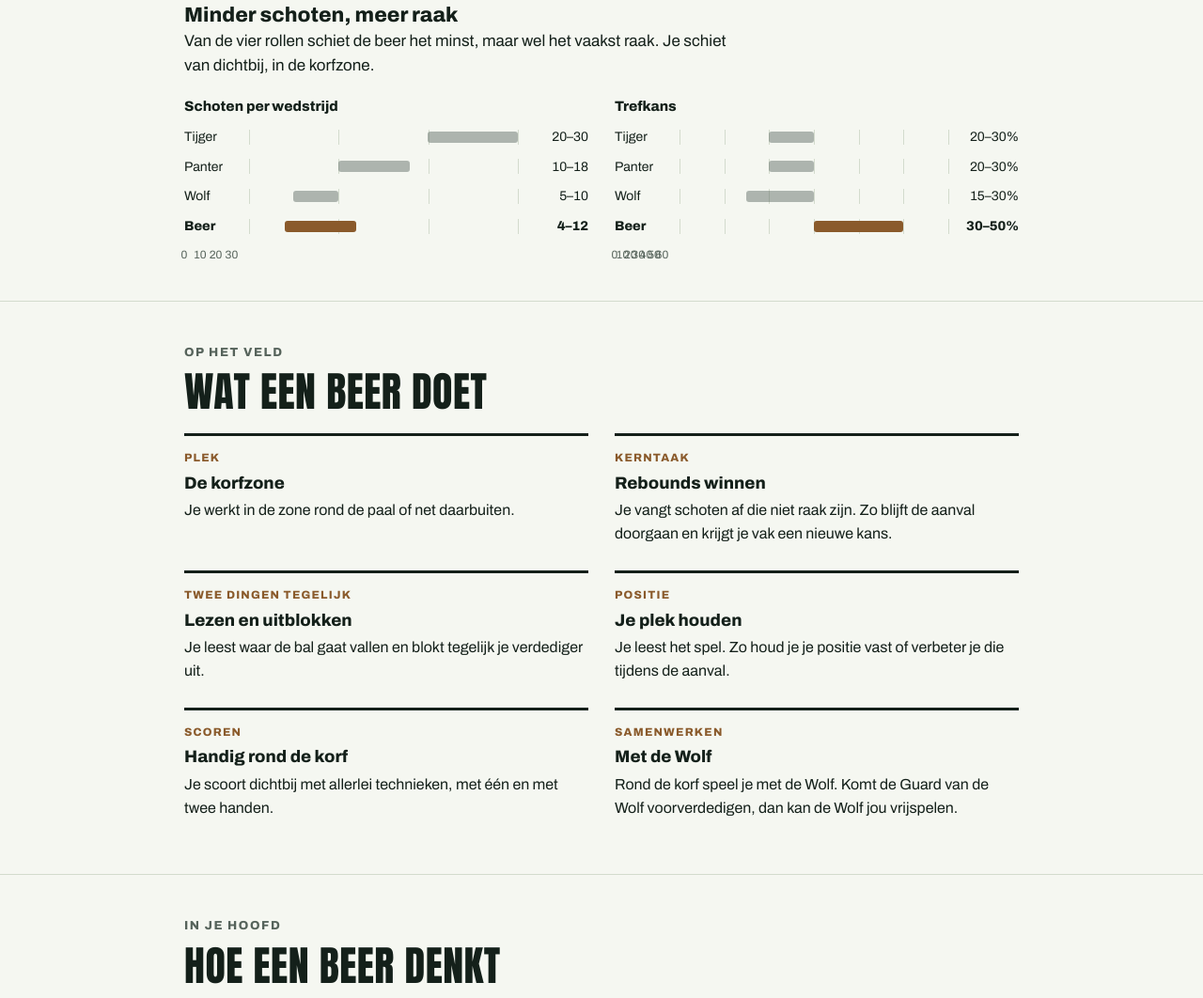
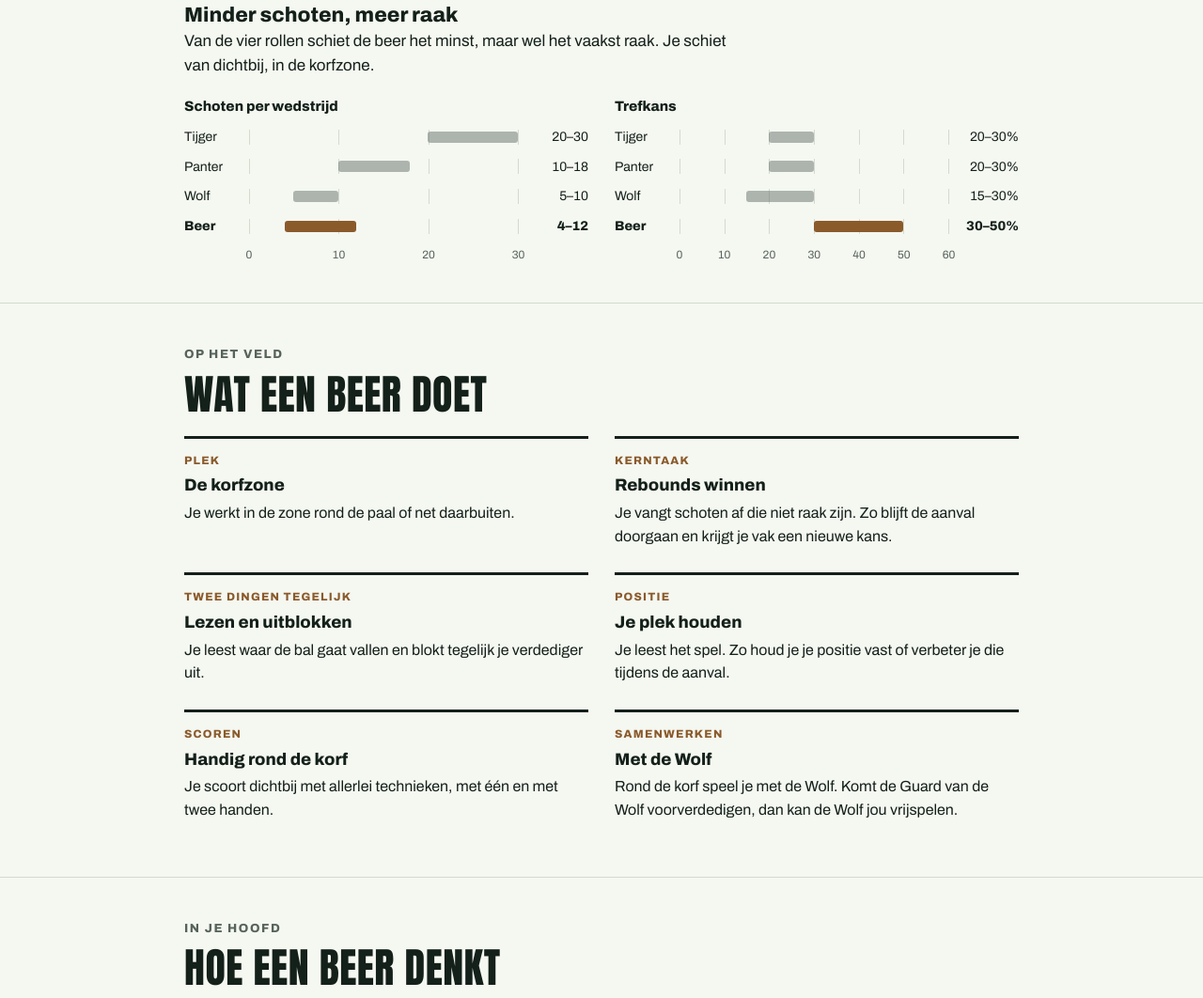
Before and after one commit to Nomit468/tijger-profiel, a plain HTML site: page beer.html in a window 1280 px wide. Shown: the part 791-1853 px from the top of the page at 94% size. Drawn offline with Linux system fonts and the light colour scheme.

Commit message:
Beer-grafiek: as-labels goed uitgelijnd
Co-Authored-By: Claude Opus 5.5 <noreply@anthropic.com>

```diff
--- a/style.css
+++ b/style.css
@@ -106,9 +106,9 @@ section:last-of-type { border-bottom: 0; }
 .rc-bar { position: absolute; top: 2px; bottom: 2px; border-radius: 3px; background: var(--muted); opacity: .45; }
 .rc-row.me .rc-bar { background: var(--fill); opacity: 1; }
 .rc-val { font-variant-numeric: tabular-nums; text-align: right; }
-.rc-axis { display: grid; grid-template-columns: 4.2em minmax(0, 1fr) 4.6em; gap: 10px; font-size: 12px; color: var(--muted); }
+.rc-axis { display: grid; grid-template-columns: 4.2em minmax(0, 1fr) 4.6em; gap: 10px; font-size: 14px; color: var(--muted); }
 .rc-axis div { position: relative; height: 1.2em; }
-.rc-axis span { position: absolute; transform: translateX(-50%); font-variant-numeric: tabular-nums; }
+.rc-axis div span { font-size: 12px; position: absolute; transform: translateX(-50%); font-variant-numeric: tabular-nums; }
 
 /* Kaarten */
 .grid { display: grid; grid-template-columns: repeat(2, minmax(0, 1fr)); gap: 12px 28px; }
```
